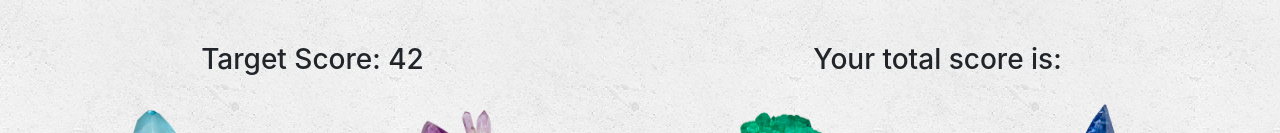
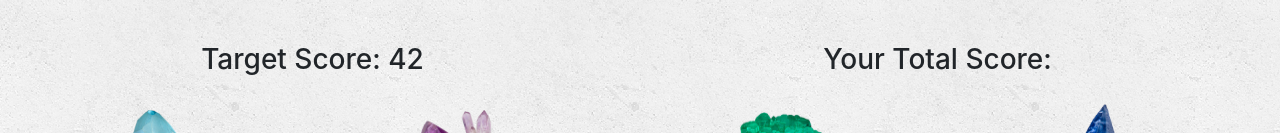
Before and after one commit to amlilly/week-4-game, a plain HTML site: page index.html in a window 1280 px wide. Shown: the part 451-584 px from the top of the page. Drawn offline with nearby package versions, Linux system fonts and the light colour scheme.

Commit message:
updated total score wording

```diff
--- a/index.html
+++ b/index.html
@@ -35,7 +35,7 @@
             </div>
 
             <div class="col">
-                <h3>Your total score is: <span id="totalScore"></span></h3>
+                <h3>Your Total Score: <span id="totalScore"></span></h3>
             </div>
         </div>
 
```
